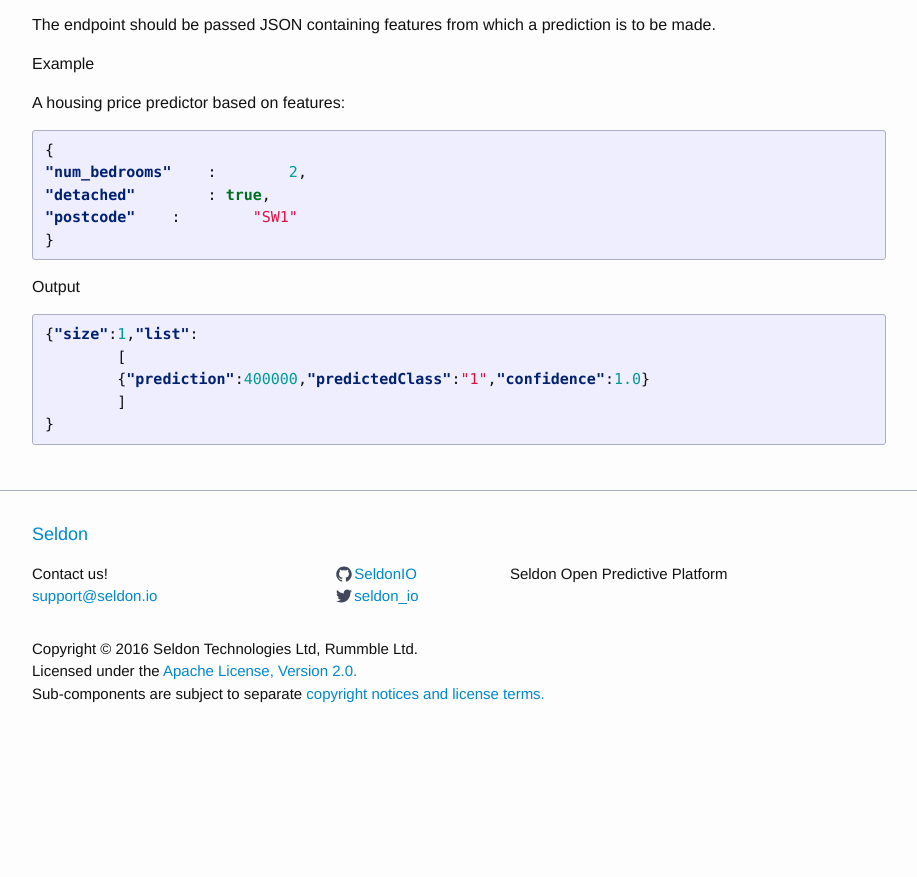
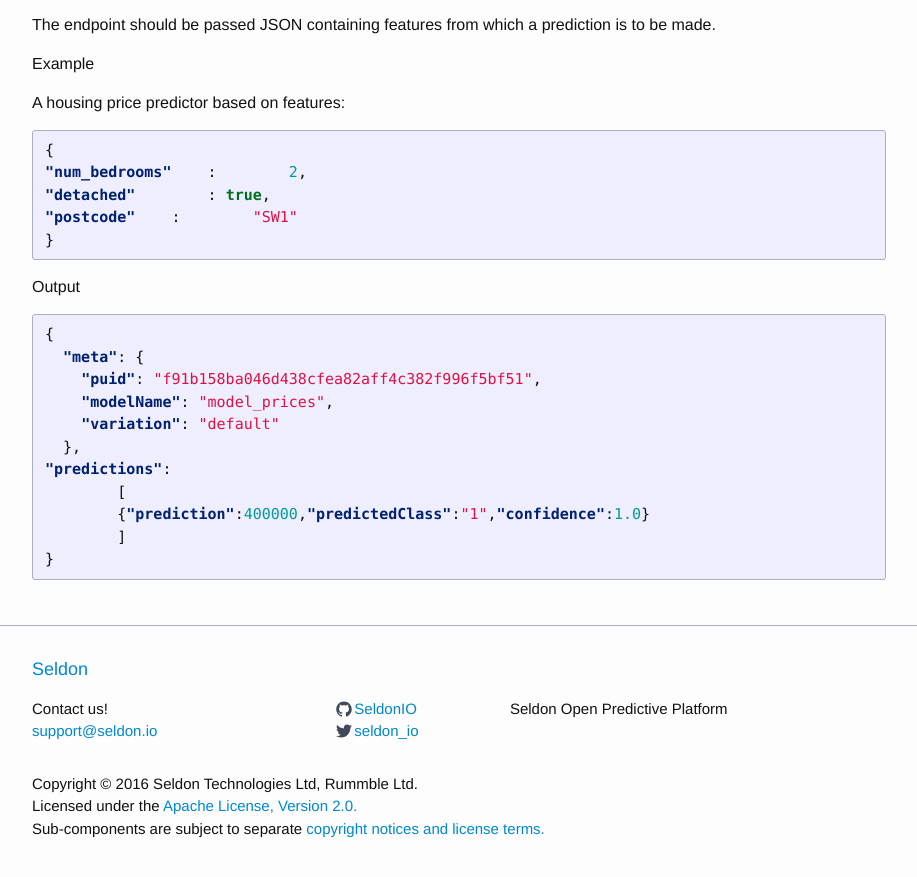
Before and after one commit to SeldonIO/seldonio.github.com, a Jekyll site: the page built from api-oauth-prediction.md, in a window 1280 px wide and 900 px high, scrolled down 977 px. Shown: the top 877 px of the window, without its empty margins (181-1098 px from the left). Built offline with Jekyll 4.4.1, drawn with Linux system fonts in a browser that asks for light colours; before the commit the page ends 1742 px from its top, so only the background shows below that; grey boxes are pictures that could not be loaded.

Commit message:
updated docs

```diff
--- a/api-oauth-prediction.md
+++ b/api-oauth-prediction.md
@@ -65,7 +65,13 @@ A housing price predictor based on features:
 Output
 
 {% highlight json %}
-{"size":1,"list":
+{
+  "meta": {
+    "puid": "f91b158ba046d438cfea82aff4c382f996f5bf51",
+    "modelName": "model_prices",
+    "variation": "default"
+  },
+"predictions":
 	[
 	{"prediction":400000,"predictedClass":"1","confidence":1.0}
 	]
```
Also changed, not shown: grpc.md (+1 -1 lines).
